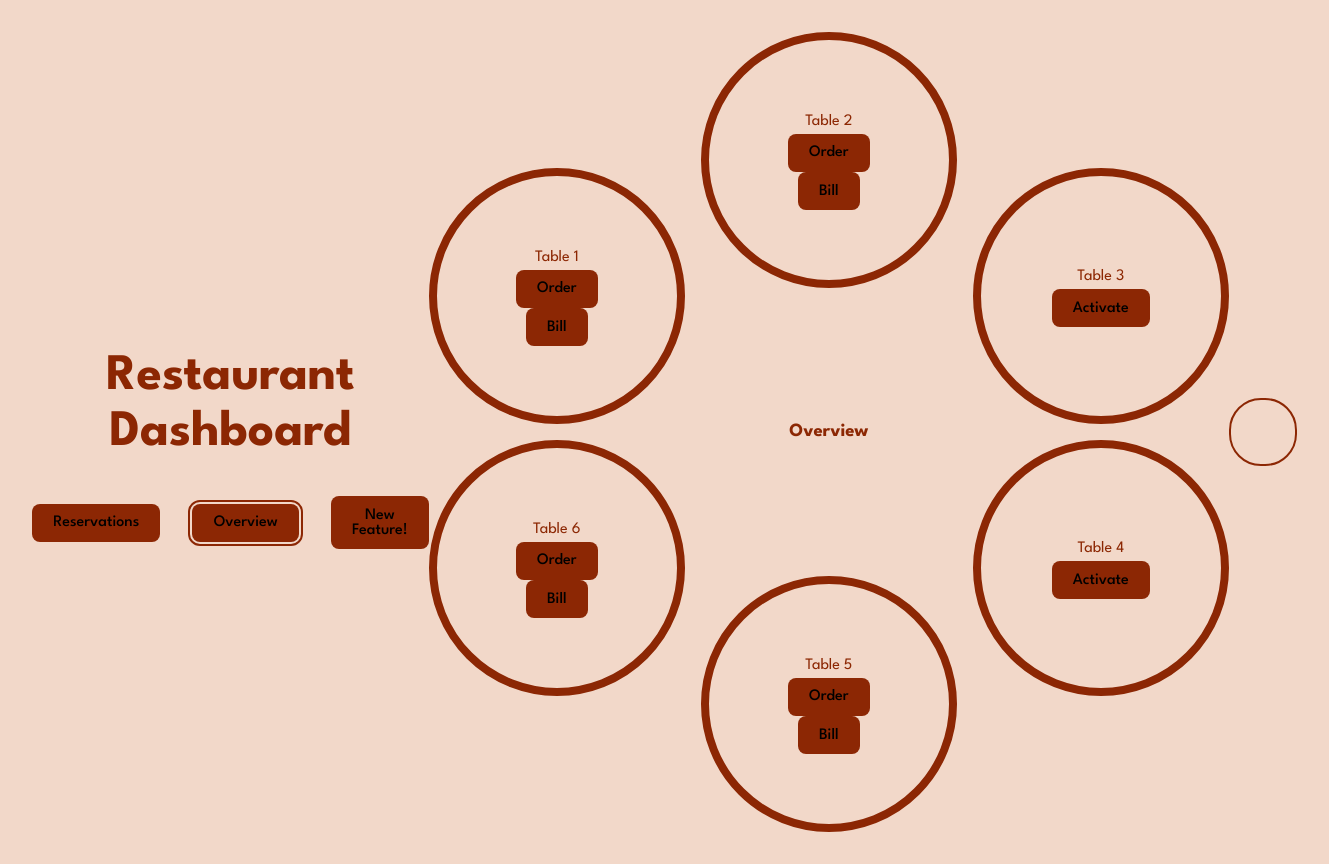
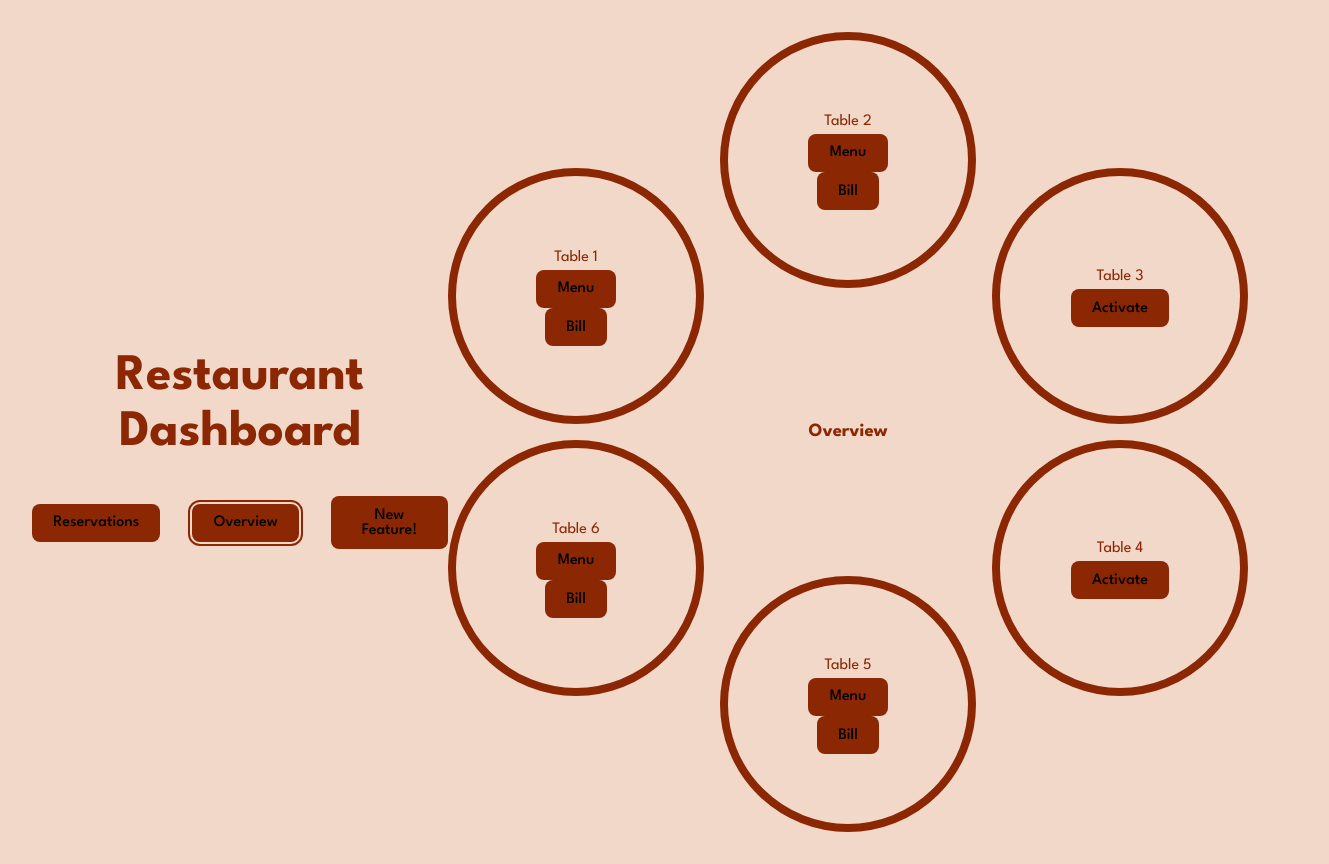
Before and after one commit to dianam0r/Web4, a React (Vite) app: page / in a window 1280 px wide. Both pictures are taken after a click on the button "Overview". Shown: the whole page, 1329 px wide, since content can reach past the window. Built offline with nearby package versions, Linux system fonts and the light colour scheme.

Commit message:
Adjustments to overview

```diff
--- a/src/components/overview/Overview.jsx
+++ b/src/components/overview/Overview.jsx
@@ -60,7 +60,11 @@ function Overview() {
     <>
       {
             focusedTable && (
-              <button onClick={() => setFocusedTable(null)}>Show All Tables</button>
+          <button onClick={() => {
+            setFocusedTable(null);
+            setSelectedOrderTable(null);
+            setSelectedBillTable(null);
+          }}>Show All Tables</button>
             )
         }
         <div className={`overview ${focusedTable ? 'overview_menu' : ''}`}>
@@ -100,7 +104,7 @@ function Overview() {
                           setFocusedTable(tableNumber);
                         }}
                       >
-                        Order
+                        Menu
                       </button>
                       <button
                         onClick={(e) => {
@@ -119,15 +123,22 @@ function Overview() {
             })}
           </ul>
 
+        {(selectedOrderTable !== null || selectedBillTable !== null) && (
           <div className="overview__menu">
             {selectedOrderTable !== null && (
               <Order tableNumber={selectedOrderTable} addToBill={handleAddToBill} />
             )}
 
             {selectedBillTable !== null && (
-              <Bill tableNumber={selectedBillTable} orders={orders[selectedBillTable] || []} onPay={handlePay} />
+              <Bill
+                tableNumber={selectedBillTable}
+                orders={orders[selectedBillTable] || []}
+                onPay={handlePay}
+              />
             )}
           </div>
+        )}
+
 
         </div>
     </>
--- a/src/components/reservations/Reservations.css
+++ b/src/components/reservations/Reservations.css
@@ -28,7 +28,7 @@
   gap: 1rem;
 }
 
-.reservations__layout__filter input[type="date"] {
+.reserved__filter input[type="date"] {
   background-color: #F2D8C9;
   color: #8C2704;
   border: none;
```
